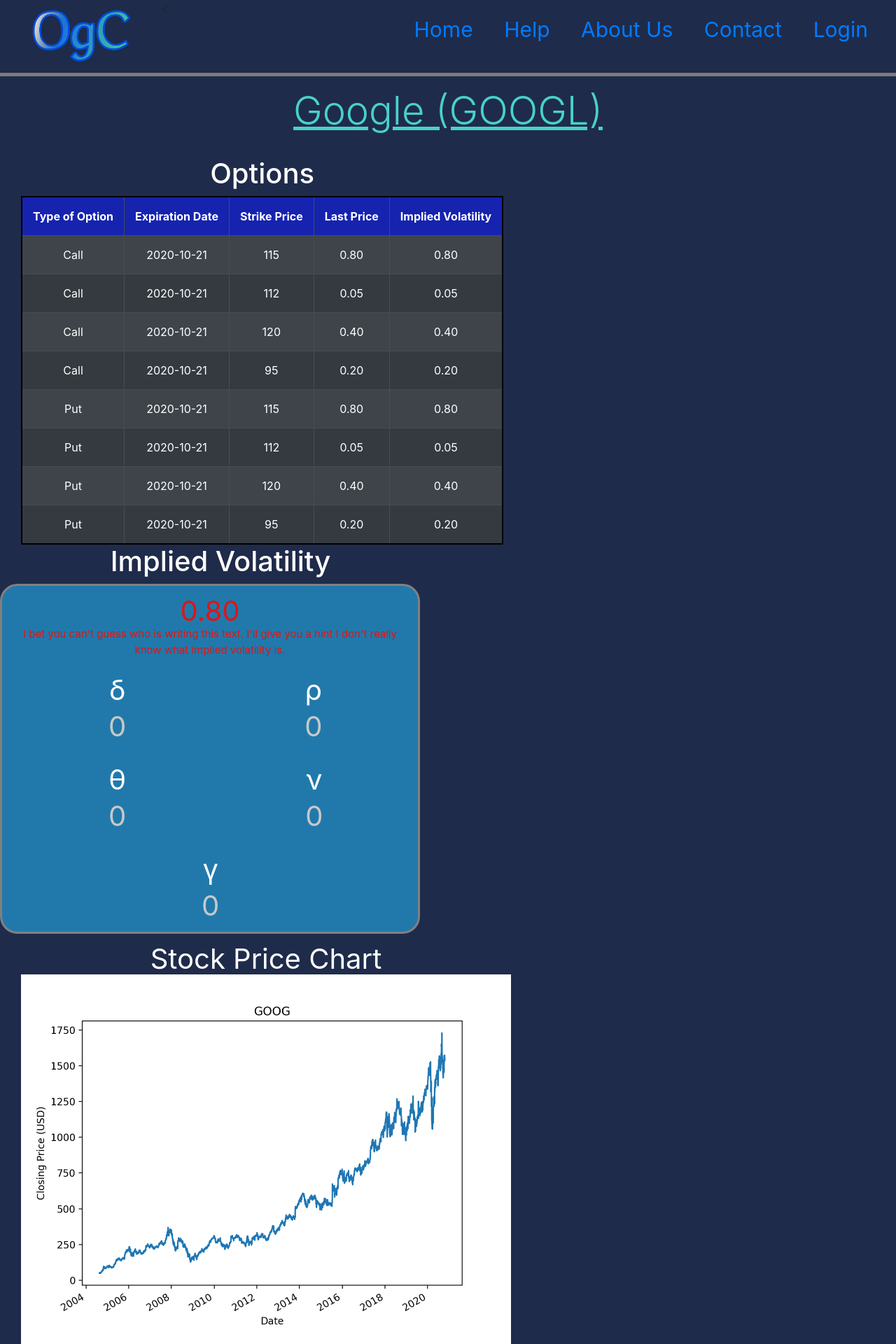
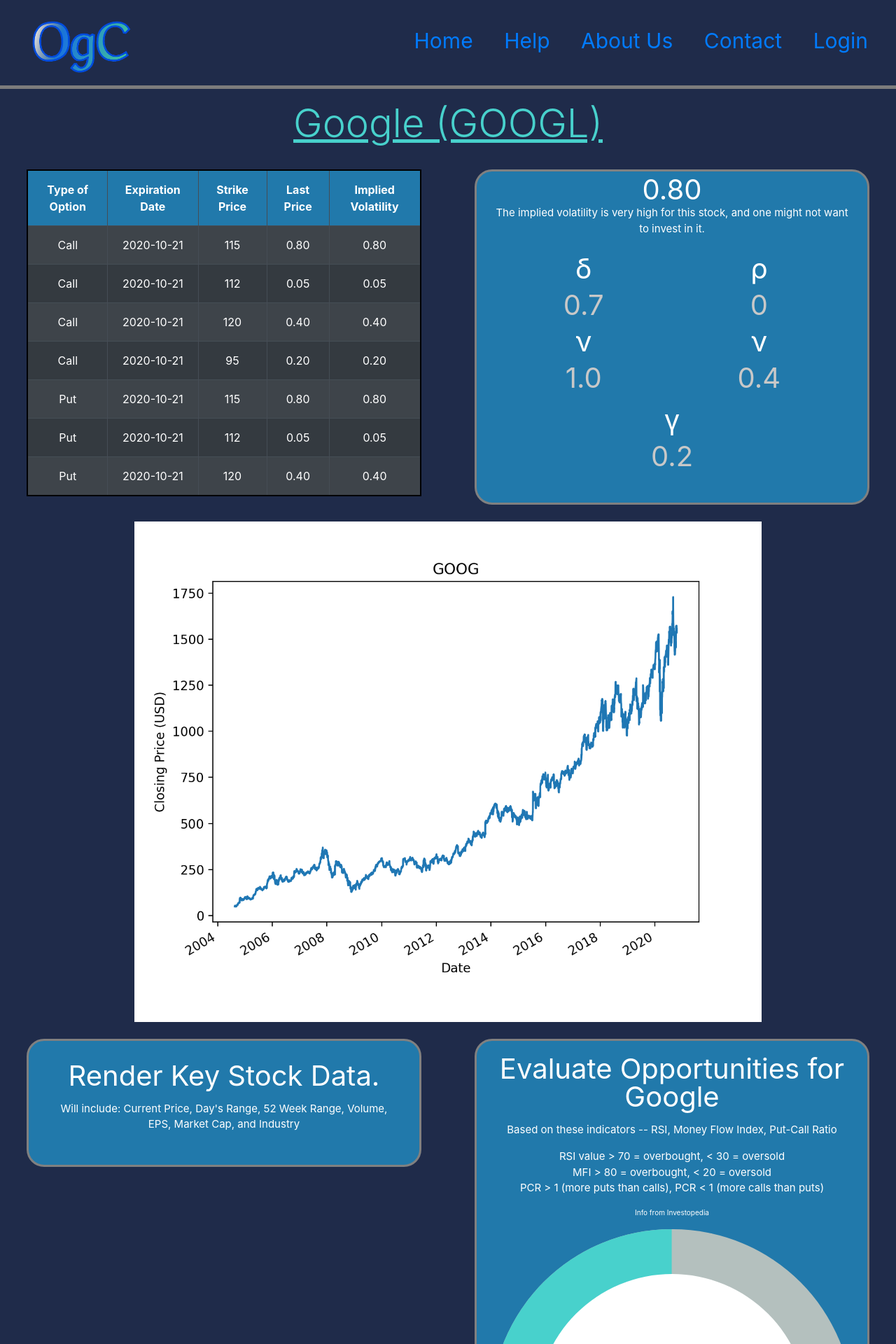
Before and after one commit to sanyanema/OptionsWatchlist, a Django app: page /visualization in a window 1280 px wide. Shown: the top 1920 px of the page at 70% size. Run offline with Django 3.2, Linux system fonts and the light colour scheme; some libraries are stand-ins or nearby versions.

Commit message:
Visualization Page spacing is now dynamic instead of static

```diff
--- a/OgC/main/templates/main/visualization.html
+++ b/OgC/main/templates/main/visualization.html
@@ -13,19 +13,19 @@
     <style type="text/css">
       /* Hyperlinks at top */
       .hyperlinks {
-        padding: 20px 0;
         float: right;
+        margin-top: 20px;
       }
 
       /* OGC LOGO */
       .OGC {
-        padding: 0px 0;
         float:left;
       }
 
       /* Headings at top */
       ul#headings a {
-        display: inline; margin-right: 40px;
+        display: inline;
+        margin-right: 40px;
       }
 
       /* Break Lines */
@@ -40,17 +40,13 @@
 
       /* Top Row of Table */
       th {
-        background-color: #1523AF;
+        background-color: #2179AB;
         color:white;
       }
 
       /* Rows in the Table */
-      td {
+      th, td {
         text-align: center;
-      }
-
-      /* Text in the Table */
-      th, td {
         border: 1px solid black;
         padding: 15px;
       }
@@ -58,36 +54,54 @@
       /* Table */
       table {
         border: 2px solid black;
-        margin-left: 30px
+        width: 44%;
+        float: left;
+        margin-left: 3%;
       }
 
-/*      Possible Bordering in Table
-        table, td, th {
-        border: 3px solid #7C7C7C;
-        text-align: left;
-      }*/
+      /* Less Space between lines of text */
+      p.small {
+        font-size: 40px;
+        line-height: 0.3;
+      }
+      p.box_titles {
+        line-height: 1;
+        color: white;
+        font-size: 40px;
+        text-align: center;
+      }
 
-      /* Box surrounding Implied Volatility Info And Stock Info*/
-      #rcorners {
+      /* Implied Volatility Box */
+      #volatility {
         border: 3px solid gray;
         border-radius: 25px;
         background:#2179AB;
-        padding: 30px;
-        width: 600px;
-        height: 500px;
+        width: 44%;
+        float: right;
+        margin-right: 3%;
+        padding: 20px;
       }
 
-      /* Change the space between lines */
-      p.small {
-        line-height: 0.3;
+      /* Stock Info Box */
+      #stock_info {
+        border: 3px solid gray;
+        border-radius: 25px;
+        background:#2179AB;
+        width: 44%;
+        float: left;
+        margin-left: 3%;
+        padding: 30px;
       }
 
-      .gauge {
-        width: 100%;
-        max-width: 250px;
-        font-family: "Roboto", sans-serif;
-        font-size: 32px;
-        color: #004033;
+      /* Evaulate Opportunities Box */
+      #eval_opp {
+        border: 3px solid gray;
+        border-radius: 25px;
+        background:#2179AB;
+        width: 44%;
+        float: right;
+        margin-right: 3%;
+        padding: 20px;
       }
 
       .gauge__body {
@@ -100,7 +114,6 @@
         border-top-right-radius: 100% 200%;
         overflow: hidden;
       }
-
       .gauge__fill {
         position: absolute;
         top: 100%;
@@ -112,7 +125,6 @@
         transform: rotate(0.25turn);
         transition: transform 0.2s ease-out;
     }
-
       .gauge__cover {
         width: 75%;
         height: 150%;
@@ -122,7 +134,6 @@
         top: 25%;
         left: 50%;
         transform: translateX(-50%);
-
       /* Text */
         display: flex;
         align-items: center;
@@ -130,11 +141,6 @@
         padding-bottom: 25%;
         box-sizing: border-box;
       }
-
-
-
-
-
     </style>
   </head>
 
@@ -142,39 +148,26 @@
     <!-- List of hyperlinks at top of page -->
     <ul id="headings">
       <!-- OgC Logo Button -->
-          <p><<span class="OGC"><a href='http://127.0.0.1:8000/'>
+      <a class = "OGC" href='http://127.0.0.1:8000/'>
         <img src="{% static 'images/logo.png' %}" alt="Home" width="150" height="106">
-          </a></span>
+      </a>
 
-          <!--Home Page Button -->
-          <span class="hyperlinks"><a href='http://127.0.0.1:8000/' style="font-size: 30px">Home</a>
-
-          <!--Help Page Button -->
+      <!--Hyperlinks-->
+      <div class="hyperlinks">
+        <a href='http://127.0.0.1:8000/' style="font-size: 30px">Home</a>
         <a href="help" style="font-size: 30px">Help</a></li>
-
-          <!--About Us Page Button -->
         <a href='about_us' style="font-size: 30px">About Us</a>
-
-          <!--Contact Page Button -->
         <a href="contact" style="font-size: 30px">Contact</a>
-
-          <!--Login Page Button -->
         <a href="login" style="font-size: 30px">Login</a></span></p>
+      </div>
     </ul>
 
-      <!-- Span is being weird so I had to add break lines. -->
-      <br>
-      <br>
-      <hr>
+    <!-- Dividing Line -->
+    <hr style="clear:both"/>
 
     <!-- Stock Name -->
     <h1 class="display-4" style="color:MediumTurquoise"><center><u>{{stock}} ({{name}})</u></center></h1>
     <br>
-
-      <!-- Options -->
-      <div style="float: left;margin-right:60px">
-        <!-- Options Text -->
-        <h1 class="display-5" style="color:White; margin-left: 30px"><center>Options</center></h1>
 
     <!-- Options Table -->
     <table class="table-striped table-dark">
@@ -199,7 +192,6 @@
           <td>0.80</td>
           <td>0.80</td>
         </tr>
-
         <!-- Row 2 -->
           <tr>
             <td>Call</td>
@@ -208,7 +200,6 @@
             <td>0.05</td>
             <td>0.05</td>
           </tr>
-
         <!-- Row 3 -->
         <tr>
           <td>Call</td>
@@ -217,7 +208,6 @@
           <td>0.40</td>
           <td>0.40</td>
         </tr>
-
         <!-- Row 4 -->
         <tr>
           <td>Call</td>
@@ -226,7 +216,6 @@
           <td>0.20</td>
           <td>0.20</td>
         </tr>
-
         <!-- Row 5 -->
           <tr>
           <td>Put</td>
@@ -235,7 +224,6 @@
           <td>0.80</td>
           <td>0.80</td>
         </tr>
-
         <!-- Row 6 -->
         <tr>
           <td>Put</td>
@@ -244,7 +232,6 @@
           <td>0.05</td>
           <td>0.05</td>
         </tr>
-
         <!-- Row 7 -->
         <tr>
           <td>Put</td>
@@ -253,85 +240,58 @@
           <td>0.40</td>
           <td>0.40</td>
         </tr>
-
-            <!-- Row 8 -->
-            <tr>
-              <td>Put</td>
-              <td>2020-10-21</td>
-              <td>95</td>
-              <td>0.20</td>
-              <td>0.20</td>
-            </tr>
       </tbody>
     </table>
+
+    <!-- Implied Volatility -->
+    <div id="volatility">
+      <!-- Implied Volatility Value and Description -->
+      <p class = "small" style="color: white; font-size: 40px; text-align:center">0.80</p>
+      <p style="color: white; font-size: 15px; text-align:center">The implied volatility is very high for this stock, and one might not want to invest in it.</p>
+      <br>
+
+      <!-- Delta and Theta-->
+        <div style="font-size: 40px; float:left; margin-left: 20%; margin-right: 20%; text-align:center">
+          <p class="small" style="color:white">δ</p>
+          <p style="color:#C8C8C8">0.7</p>
+          <p class="small" style="color:white">ν</p>
+          <p style="color:#C8C8C8">1.0</p>
         </div>
 
-    <!-- Implied Volatility -->
-    <div style="float: left">
-      <!-- Implied Volatility Text -->
-      <h1 class="display-5" style="color:White; margin-left: 30px"><center>Implied Volatility</center></h1>
-      <div id="rcorners">
-        <!-- Implied Volatility Value and Description -->
-        <p class="small" style="color:#DD1616; font-size: 40px; text-align:center">0.80</p>
-        <p style="color:#DD1616; font-size: 15px; text-align:center">I bet you can't guess who is writing this text. I'll give you a hint I don't really know what implied volatility is.</p>
-        <br>
-
-        <!-- Delta -->
-        <div style="float: left;margin-right:166">
-          <p class="small" style="color:white; font-size: 40px; text-align:center; margin-left: 122px">δ</p>
-          <p style="color:#C8C8C8; font-size: 40px; text-align:center; margin-left: 122px">0</p>
+      <!-- Rho and Vega -->
+      <div style="font-size: 40px; float:right; margin-right: 20%; text-align:center">
+        <p class="small" style="color:white">ρ</p>
+        <p style="color:#C8C8C8">0</p>
+        <p class="small" style="color:white">ν</p>
+        <p style="color:#C8C8C8">0.4</p>
       </div>
 
-        <!-- Rho -->
-        <div style="float: left">
-          <p class="small" style="color:white; font-size: 40px; text-align:center; margin-left: 255px">ρ</p>
-          <p style="color:#C8C8C8; font-size: 40px; text-align:center; margin-left: 255px">0</p>
-        </div>
-
-        <!-- Theta -->
-        <div style="float: left;margin-right:166px">
-          <br>
-          <p class="small" style="color:white; font-size: 40px; text-align:center; margin-left: 122px">θ</p>
-          <p style="color:#C8C8C8; font-size: 40px; text-align:center; margin-left: 122px">0</p>
-        </div>
-
-        <!-- Vega -->
-        <div style="float: left">
-          <br>
-          <p class="small" style="color:white; font-size: 40px; text-align:center; margin-left: 90px">ν</p>
-          <p style="color:#C8C8C8; font-size: 40px; text-align:center; margin-left: 90px">0</p>
-        </div>
+      <br><br><br><br><br><br><br><br><br>
 
       <!-- Gamma -->
-        <div style="float: left;margin-right:280px">
-          <br>
-          <p class="small" style="color:white; font-size: 40px; text-align:center; margin-left: 255px">γ</p>
-          <p style="color:#C8C8C8; font-size: 40px; text-align:center; margin-left: 255px">0</p>
-        </div>
+      <div style="font-size: 40px">
+        <center><p class="small" style="color:white">γ</p></center>
+        <center><p style="color:#C8C8C8">0.2</p></center>
       </div>
     </div>
 
+    <br style="clear:both"/><br>
     <!-- Stock Price Chart -->
-    <div style="float: left;margin-right:60px">
-      <br>
-      <p class="small" style="color:White; font-size: 40px; text-align:center; margin-left: 30px">Stock Price Chart</p>
-      <img style="margin-left: 30px" src="{% static 'images/google.png' %}" alt="Stock" width="700" height="555">
+    <div id="price_chart" style="text-align:center">
+      <img src="{% static 'images/google.png' %}" alt="Stock" width=70%>
     </div>
 
+    <br>
+
     <!-- The Stock Info Box -->
-    <div style="float: left;margin-right:60px; margin-left:30px">
-      <h1 class="display-5" style="color:White; margin-left: 30px"><center>Stock Data</center></h1>
-      <div id="rcorners">
-        <p class="small" style="color:white; font-size: 40px; text-align:center"> Render Key Stock Data.</p>
-        <p style="color:white; font-size: 15px; text-align:center">Will include: Current Price, Day's Range, 52 Week Range, Volume, EPS, Mkt Cap, Industry</p>
-      </div>
+    <div id="stock_info">
+      <p class="box_titles">Render Key Stock Data.</p>
+      <p style="color:white; font-size: 15px; text-align:center">Will include: Current Price, Day's Range, 52 Week Range, Volume, EPS, Market Cap, and Industry</p>
     </div>
 
     <!-- Technical Analysis Box -->
-    <div style="float: left">
-      <h1 class="display-5" style="color:White; margin-left: 30px"><center>Technical Indicators</center></h1>
-      <div id="rcorners">
-        <p class="small" style="color:white; font-size: 30px; text-align:center">Evaluate opportunities for {{stock}} </p>
+    <div id="eval_opp">
+      <p class="box_titles">Evaluate Opportunities for {{stock}} </p>
       <p style="color:white; font-size: 15px; text-align:center">Based on these indicators -- RSI, Money Flow Index, Put-Call Ratio</p>
       <p style="color: white; font-size: 15px; text-align:center">RSI value > 70 = overbought, < 30 = oversold <br /> MFI > 80 = overbought, < 20 = oversold <br /> PCR > 1 (more puts than calls), PCR < 1 (more calls than puts)  </p>
       <p style="color: white; font-size: 10px; text-align:center">Info from Investopedia</p>
@@ -342,8 +302,5 @@
         </div>
     </div>
 
-      </div>
-
-
     </body>
 </html>
```
Also changed, not shown: OgC/main/templates/main/about_us.html (+11 -19 lines), OgC/main/templates/main/base.html (+21 -27 lines), OgC/main/templates/main/contact.html (+15 -23 lines), OgC/main/templates/main/help.html (+11 -19 lines), OgC/main/templates/main/home.html (+11 -19 lines), OgC/main/views.py (line endings or trailing spaces), 1 other file. Lines whose indentation alone changed are shown as unchanged.
